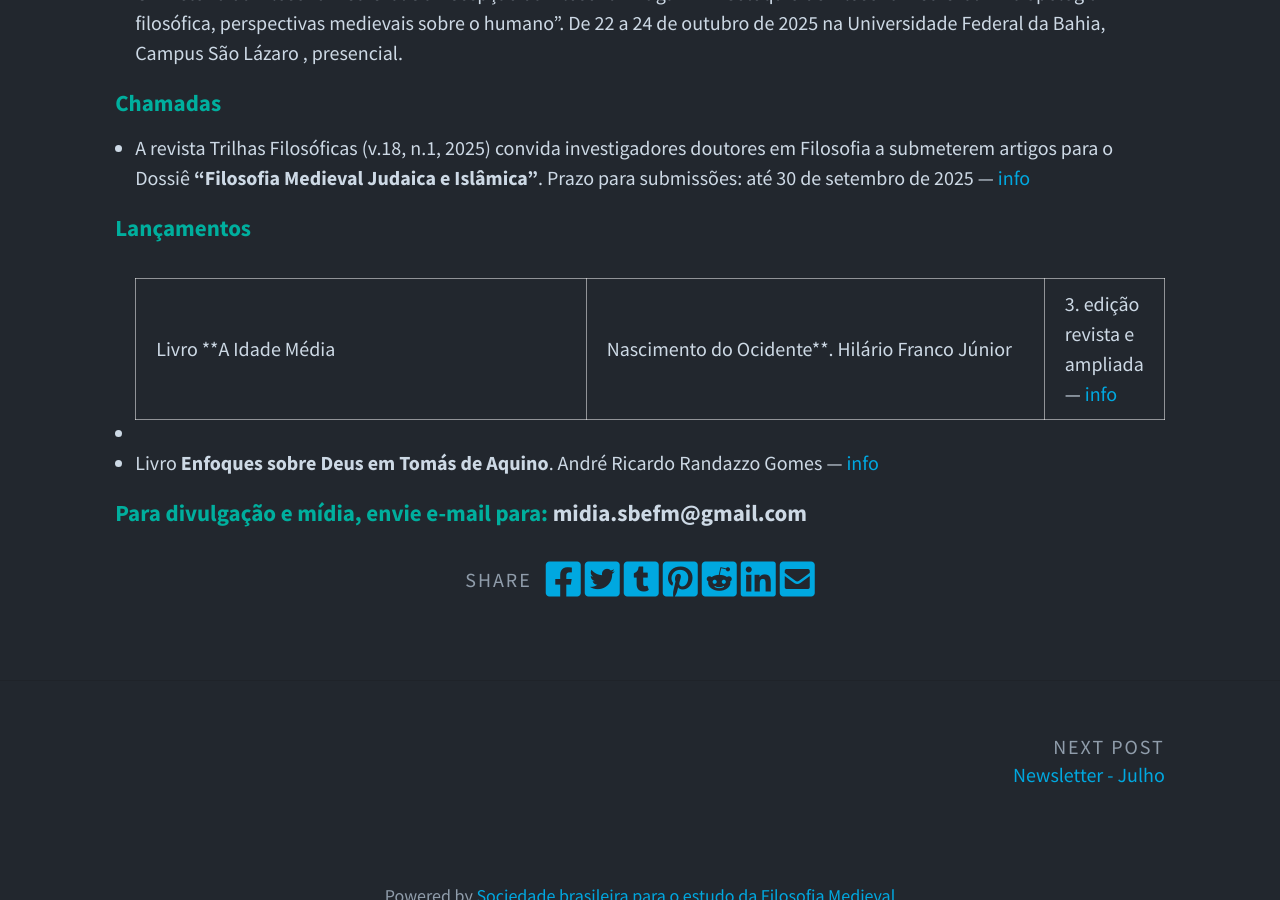
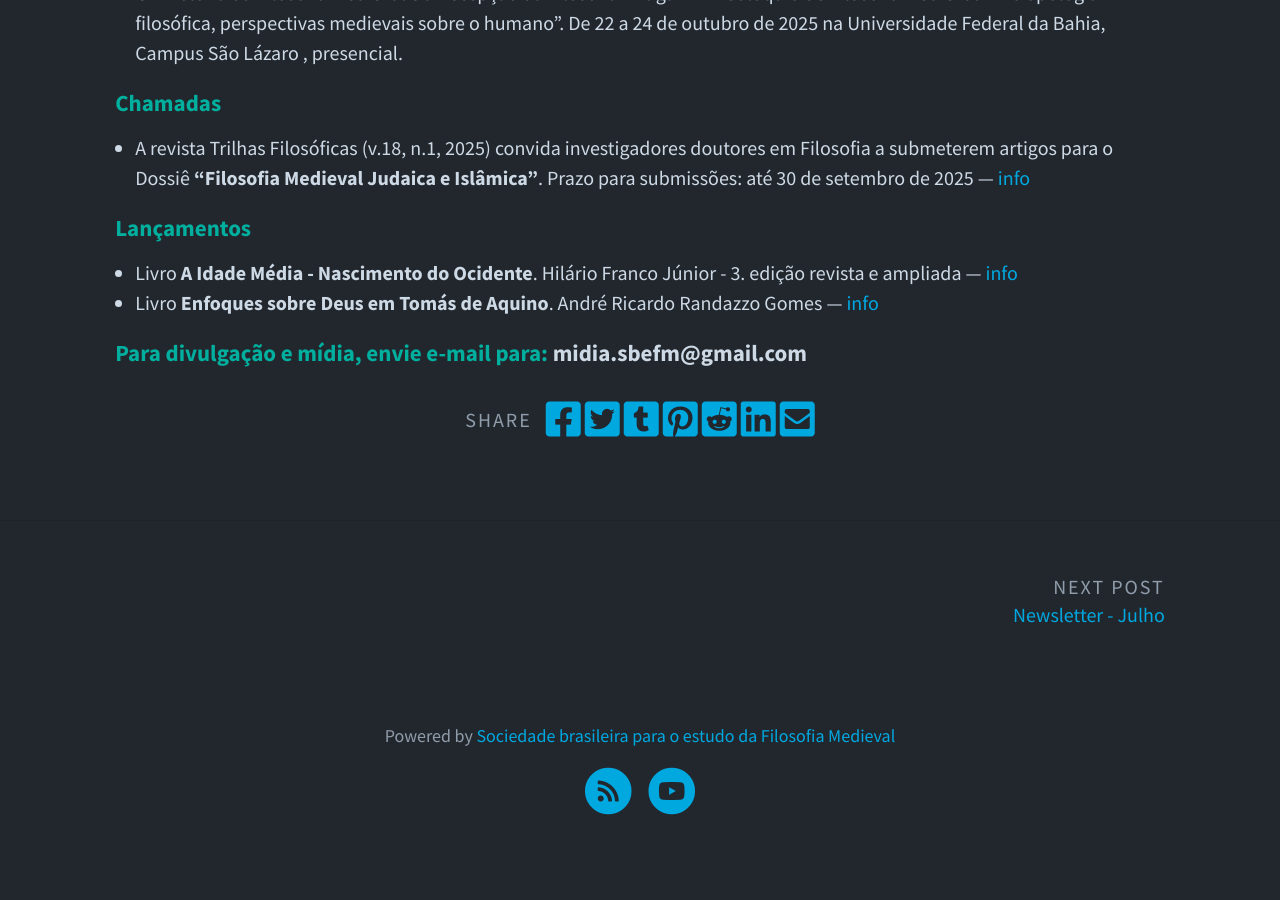
Before and after one commit to nap-o/sbefm, a Jekyll site: the page built from _posts/2025-09-19-newsletter-agosto-setembro.md, in a window 1280 px wide and 900 px high, scrolled down 631 px. Built offline with Jekyll 4.4.1, drawn with Linux system fonts in a browser that asks for light colours; after the commit the page ends 1484 px from its top, so only the background shows below that.

```diff
--- a/_posts/2025-09-19-newsletter-agosto-setembro.md
+++ b/_posts/2025-09-19-newsletter-agosto-setembro.md
@@ -21,7 +21,7 @@ Comunicação - SBEFM
 - A revista Trilhas Filosóficas (v.18, n.1, 2025) convida investigadores doutores em Filosofia a submeterem artigos para o Dossiê **“Filosofia Medieval Judaica e Islâmica”**. Prazo para submissões: até 30 de setembro de 2025 — [info](https://periodicos.apps.uern.br/index.php/RTF/about/submissions){:target="_blank"}
 
 #### Lançamentos
-- Livro **A Idade Média | Nascimento do Ocidente**. Hilário Franco Júnior | 3. edição revista e ampliada — [info](https://www.madamu.com.br/aidademedia){:target="_blank"}
+- Livro **A Idade Média - Nascimento do Ocidente**. Hilário Franco Júnior - 3. edição revista e ampliada — [info](https://www.madamu.com.br/aidademedia){:target="_blank"}
 - Livro **Enfoques sobre Deus em Tomás de Aquino**. André Ricardo Randazzo Gomes — [info](https://atenaeditora.com.br/catalogo/ebook/enfoques-sobre-deus-em-tomas-de-aquino){:target="_blank"}
 
 
```
